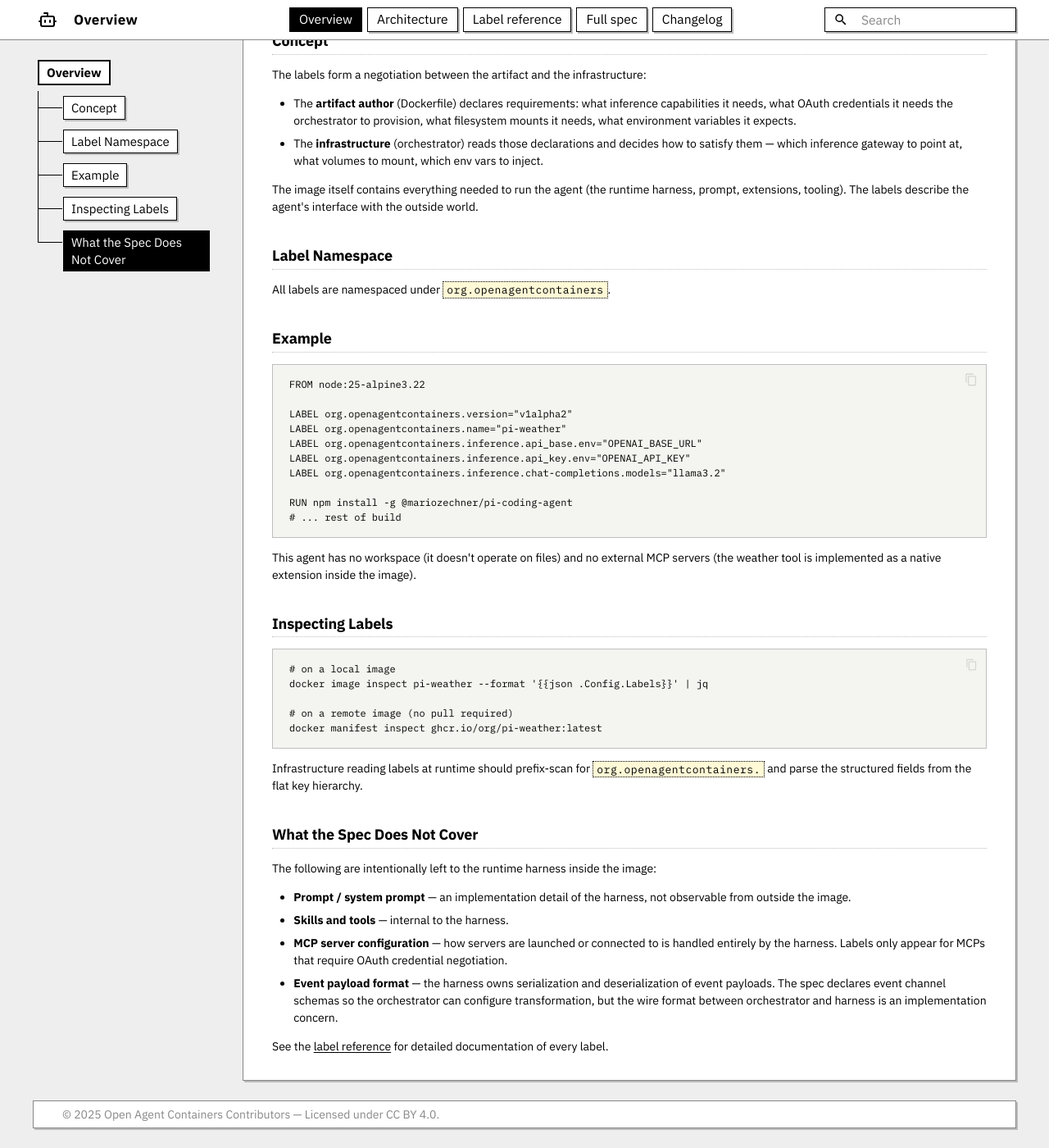
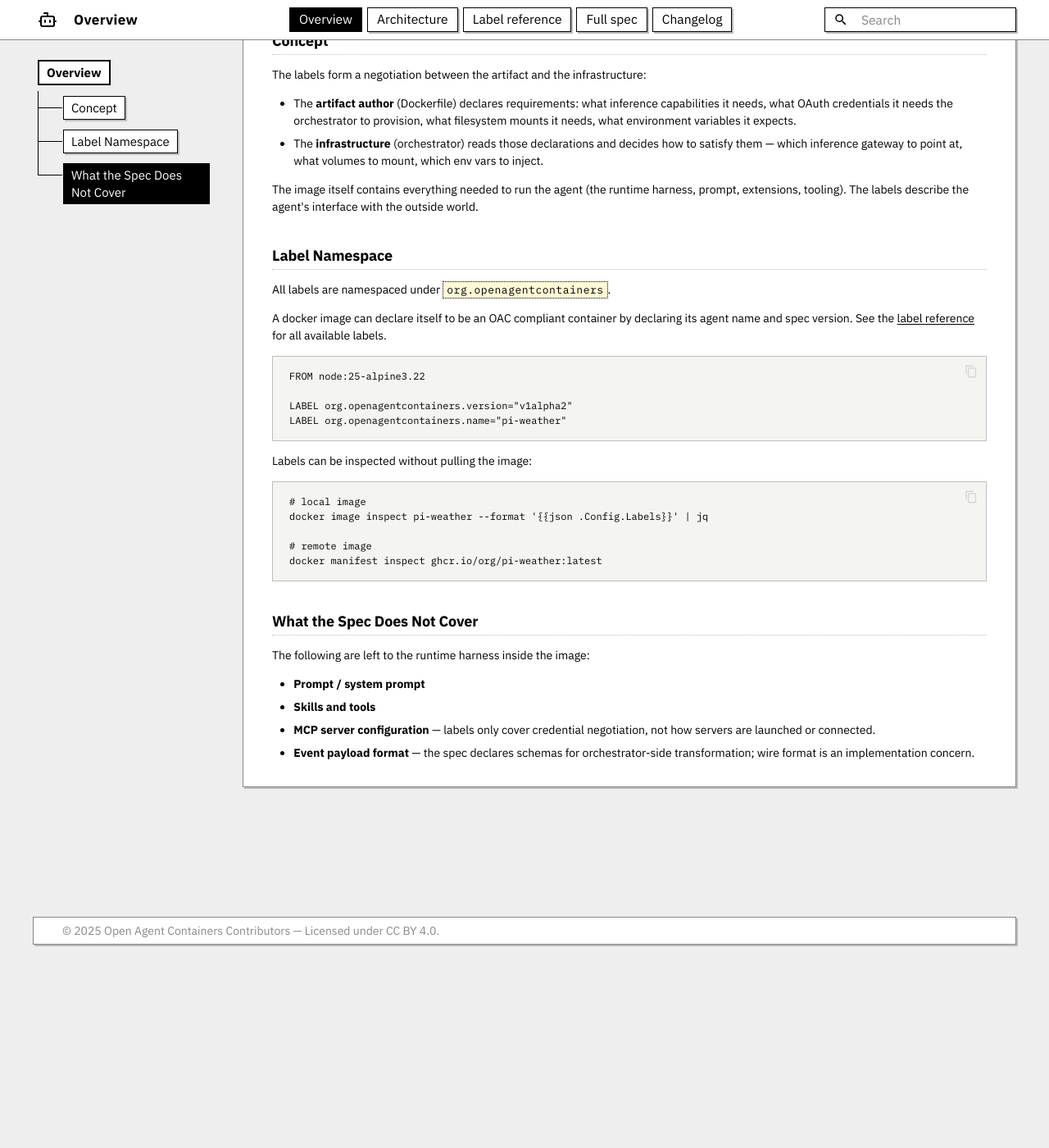
Before and after one commit to restrukt-ai/openagentcontainers, an MkDocs documentation site: the page built from docs/index.md, in a window 1280 px wide and 1400 px high, scrolled down 224 px. Shown: the whole window at 82% size. Built offline with MkDocs 1.6.1 and Material for MkDocs 9.7.7, drawn with Linux system fonts in a browser that asks for light colours.

Commit message:
Tighten docs/index.md overview page
Fold inspecting-labels into label namespace section, move label ref link
up, and trim the non-goals list to scannable bullets.

Co-Authored-By: Claude Sonnet 4.6 <noreply@anthropic.com>

````diff
--- a/docs/index.md
+++ b/docs/index.md
@@ -21,44 +21,31 @@ extensions, tooling). The labels describe the agent's interface with the outside
 
 All labels are namespaced under `org.openagentcontainers`.
 
-## Example
+A docker image can declare itself to be an OAC compliant container by declaring its agent name and
+spec version. See the [label reference](reference.md) for all available labels.
 
 ```dockerfile
 FROM node:25-alpine3.22
 
 LABEL org.openagentcontainers.version="v1alpha2"
 LABEL org.openagentcontainers.name="pi-weather"
-LABEL org.openagentcontainers.inference.api_base.env="OPENAI_BASE_URL"
-LABEL org.openagentcontainers.inference.api_key.env="OPENAI_API_KEY"
-LABEL org.openagentcontainers.inference.chat-completions.models="llama3.2"
-
-RUN npm install -g @mariozechner/pi-coding-agent
-# ... rest of build
 ```
 
-This agent has no workspace (it doesn't operate on files) and no external MCP servers (the weather
-tool is implemented as a native extension inside the image).
-
-## Inspecting Labels
+Labels can be inspected without pulling the image:
 
 ```bash
-# on a local image
+# local image
 docker image inspect pi-weather --format '{{json .Config.Labels}}' | jq
 
-# on a remote image (no pull required)
+# remote image
 docker manifest inspect ghcr.io/org/pi-weather:latest
 ```
 
-Infrastructure reading labels at runtime should prefix-scan for `org.openagentcontainers.` and
-parse the structured fields from the flat key hierarchy.
-
 ## What the Spec Does Not Cover
 
-The following are intentionally left to the runtime harness inside the image:
+The following are left to the runtime harness inside the image:
 
-- **Prompt / system prompt** — an implementation detail of the harness, not observable from outside the image.
-- **Skills and tools** — internal to the harness.
-- **MCP server configuration** — how servers are launched or connected to is handled entirely by the harness. Labels only appear for MCPs that require OAuth credential negotiation.
-- **Event payload format** — the harness owns serialization and deserialization of event payloads. The spec declares event channel schemas so the orchestrator can configure transformation, but the wire format between orchestrator and harness is an implementation concern.
-
-See the [label reference](reference.md) for detailed documentation of every label.
+- **Prompt / system prompt**
+- **Skills and tools**
+- **MCP server configuration** — labels only cover credential negotiation, not how servers are launched or connected.
+- **Event payload format** — the spec declares schemas for orchestrator-side transformation; wire format is an implementation concern.
````
